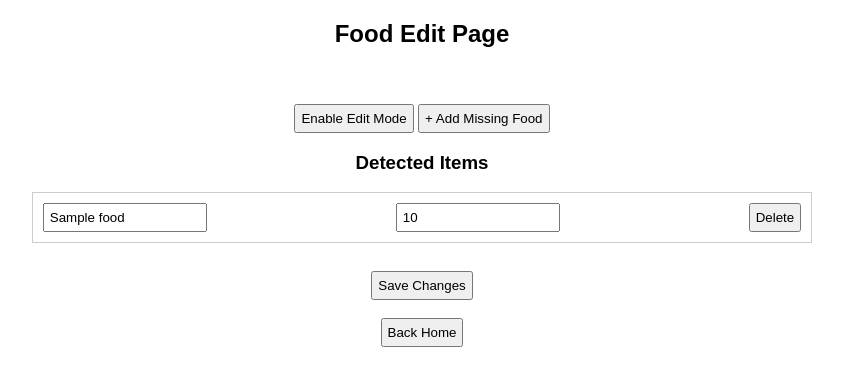
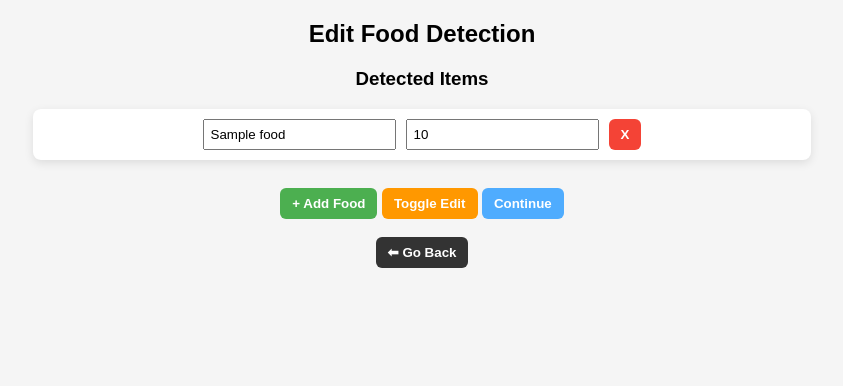
Before and after one commit to ThoJiaJun/NutriFit-Food-Image-Recognition-and-Calorie-Estimation-System, a Flask app: template nutrifit/templates/edit.html in a window 1280 px wide. Shown: the top 386 px of the page, without its empty margins (218-1061 px from the left). Run offline with Flask 3, Linux system fonts and the light colour scheme; the template is opened without the code that fills it: most values are stand-ins (such as "Sample title", 1, 10 or a date in 2020); parts of the project's set-up code (start-up, migrations or seed data) failed here and were passed over.

Commit message:
Update edit.html

```diff
--- a/nutrifit/templates/edit.html
+++ b/nutrifit/templates/edit.html
@@ -4,52 +4,88 @@
     <title>Edit Food</title>
 
     <style>
-        body { font-family: Arial; text-align: center; }
+        body {
+            font-family: Arial;
+            text-align: center;
+            background: #f5f5f5;
+        }
+
+        img {
+            width: 350px;
+            margin-top: 15px;
+            border-radius: 10px;
+        }
 
         .item {
             display: flex;
-            justify-content: space-between;
-            align-items: center;
+            justify-content: center;
+            gap: 10px;
+            margin: 10px auto;
+            background: white;
+            padding: 10px;
             width: 60%;
-            margin: auto;
-            padding: 10px;
-            border: 1px solid #ccc;
-            margin-bottom: 10px;
+            border-radius: 8px;
+            box-shadow: 0 3px 10px rgba(0,0,0,0.1);
         }
 
         input {
-            padding: 5px;
-            width: 150px;
+            padding: 6px;
         }
 
         button {
-            padding: 5px;
+            padding: 8px 12px;
             cursor: pointer;
+            border: none;
+            border-radius: 6px;
+            font-weight: bold;
         }
 
-        .hidden {
-            display: none;
+        .add {
+            background: #4caf50;
+            color: white;
         }
 
-        img {
-            width: 400px;
-            margin-top: 20px;
+        .continue {
+            background: #4facfe;
+            color: white;
+        }
+
+        .delete {
+            background: #f44336;
+            color: white;
+        }
+
+        .toggle {
+            background: #ff9800;
+            color: white;
+        }
+
+        .back {
+            background: #333;
+            color: white;
+        }
+
+        .toast {
+            display: none;
+            background: black;
+            color: white;
+            padding: 10px;
+            position: fixed;
+            bottom: 20px;
+            left: 50%;
+            transform: translateX(-50%);
+            border-radius: 6px;
         }
     </style>
 </head>
 
 <body>
 
-<h2>Food Edit Page</h2>
+<h2>Edit Food Detection</h2>
 
 {% if image_file %}
     <img src="{{ url_for('static', filename='uploads/' + image_file) }}">
 {% endif %}
-
-<br><br>
-
-<button onclick="toggleEdit()">Enable Edit Mode</button>
-<button onclick="addFood()">+ Add Missing Food</button>
 
 <h3>Detected Items</h3>
 
@@ -57,16 +93,9 @@
 
     {% for item in detections %}
     <div class="item">
-
-        <!-- FOOD NAME -->
-        <input type="text" value="{{ item.food }}" class="food">
-
-        <!-- GRAMS -->
-        <input type="number" value="{{ item.weight }}" class="grams">
-
-        <!-- DELETE -->
-        <button onclick="removeItem(this)">Delete</button>
-
+        <input type="text" class="food" value="{{ item.food }}">
+        <input type="number" class="weight" value="{{ item.weight }}">
+        <button class="delete" onclick="removeItem(this)">X</button>
     </div>
     {% endfor %}
 
@@ -74,60 +103,77 @@
 
 <br>
 
-<button onclick="saveData()">Save Changes</button>
+<!-- BUTTONS -->
+<button class="add" onclick="addFood()">+ Add Food</button>
+<button class="toggle" onclick="toggleEdit()">Toggle Edit</button>
+<button class="continue" onclick="continueProcess()">Continue</button>
 
 <br><br>
 
 <a href="/">
-    <button>Back Home</button>
+    <button class="back">⬅ Go Back</button>
 </a>
 
+<div class="toast" id="toast">Data Ready ✔</div>
+
 <script>
+
 let editMode = true;
+
+function removeItem(btn) {
+    btn.parentElement.remove();
+}
+
+function addFood() {
+    let div = document.createElement("div");
+    div.className = "item";
+
+    div.innerHTML = `
+        <input type="text" class="food" placeholder="Food">
+        <input type="number" class="weight" placeholder="Weight">
+        <button class="delete" onclick="removeItem(this)">X</button>
+    `;
+
+    document.getElementById("list").appendChild(div);
+}
 
 function toggleEdit() {
     editMode = !editMode;
 
-        document.querySelectorAll("input").forEach(input => {
+    document.querySelectorAll(".food, .weight").forEach(input => {
         input.disabled = !editMode;
     });
 
     alert(editMode ? "Edit Mode ON" : "Edit Mode OFF");
 }
 
-    function removeItem(btn) {
-        btn.parentElement.remove();
+function continueProcess() {
+    let data = [];
+
+    document.querySelectorAll(".item").forEach(item => {
+        data.push({
+            food: item.querySelector(".food").value,
+            weight: item.querySelector(".weight").value
+        });
+    });
+
+    console.log("Sending to Member 3:", data);
+
+    showToast();
+
+    // OPTIONAL FUTURE INTEGRATION:
+    // window.location.href = "/member3";
 }
 
-    function addFood() {
-        const list = document.getElementById("list");
+function showToast() {
+    let toast = document.getElementById("toast");
+    toast.style.display = "block";
 
-        const div = document.createElement("div");
-        div.className = "item";
-
-        div.innerHTML = `
-            <input type="text" placeholder="Food name" class="food">
-            <input type="number" placeholder="grams" class="grams">
-            <button onclick="removeItem(this)">Delete</button>
-        `;
-
-        list.appendChild(div);
+    setTimeout(() => {
+        toast.style.display = "none";
+    }, 2000);
 }
 
-    function saveData() {
-        let items = [];
-
-        document.querySelectorAll(".item").forEach(div => {
-            let food = div.querySelector(".food").value;
-            let grams = div.querySelector(".grams").value;
-
-            items.push({ food, grams });
-        });
-
-        console.log("Saved Data:", items);
-
-        alert("Changes saved (demo mode)");
-    }
 </script>
 
 </body>
```
Lines whose indentation alone changed are shown as unchanged.
